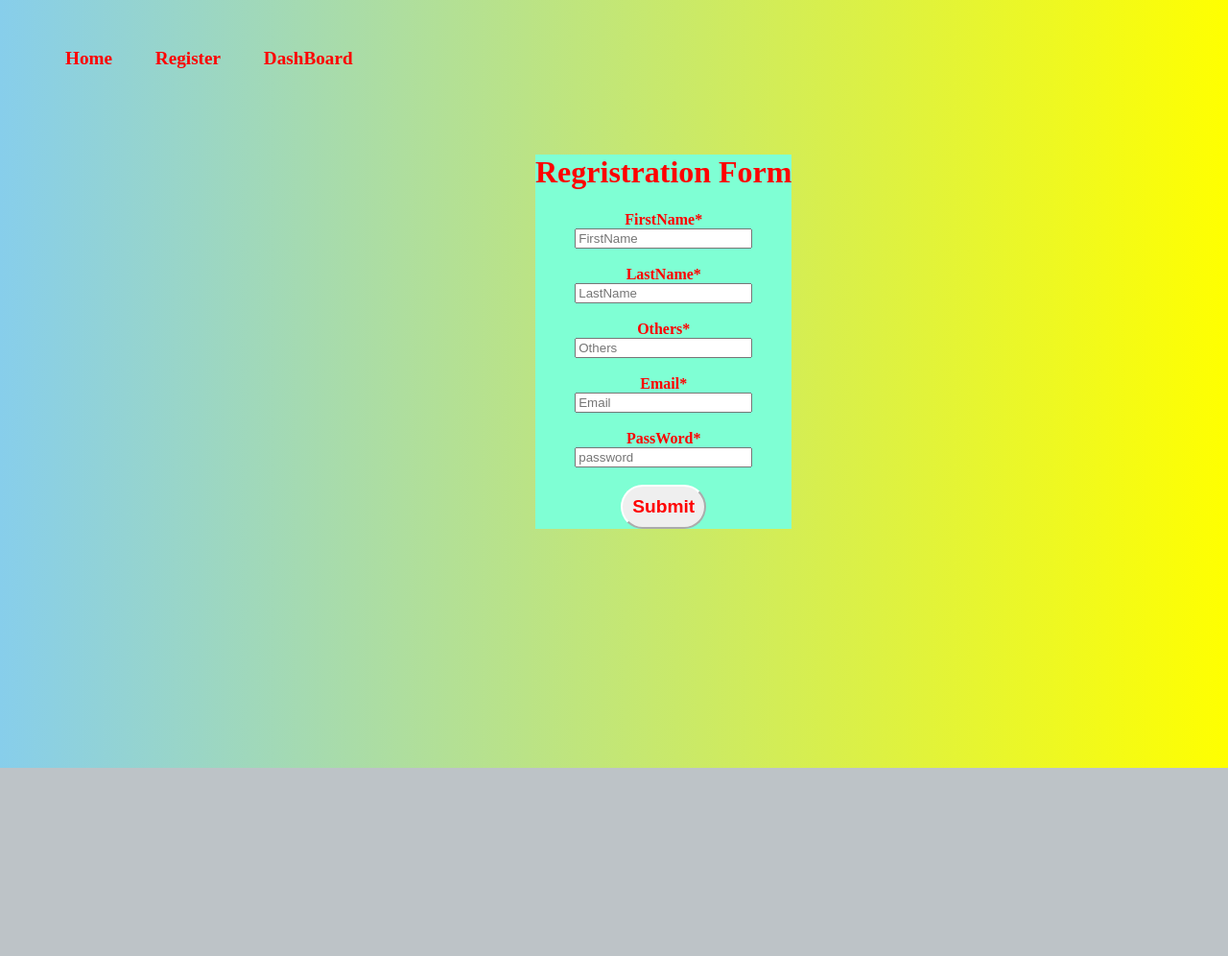
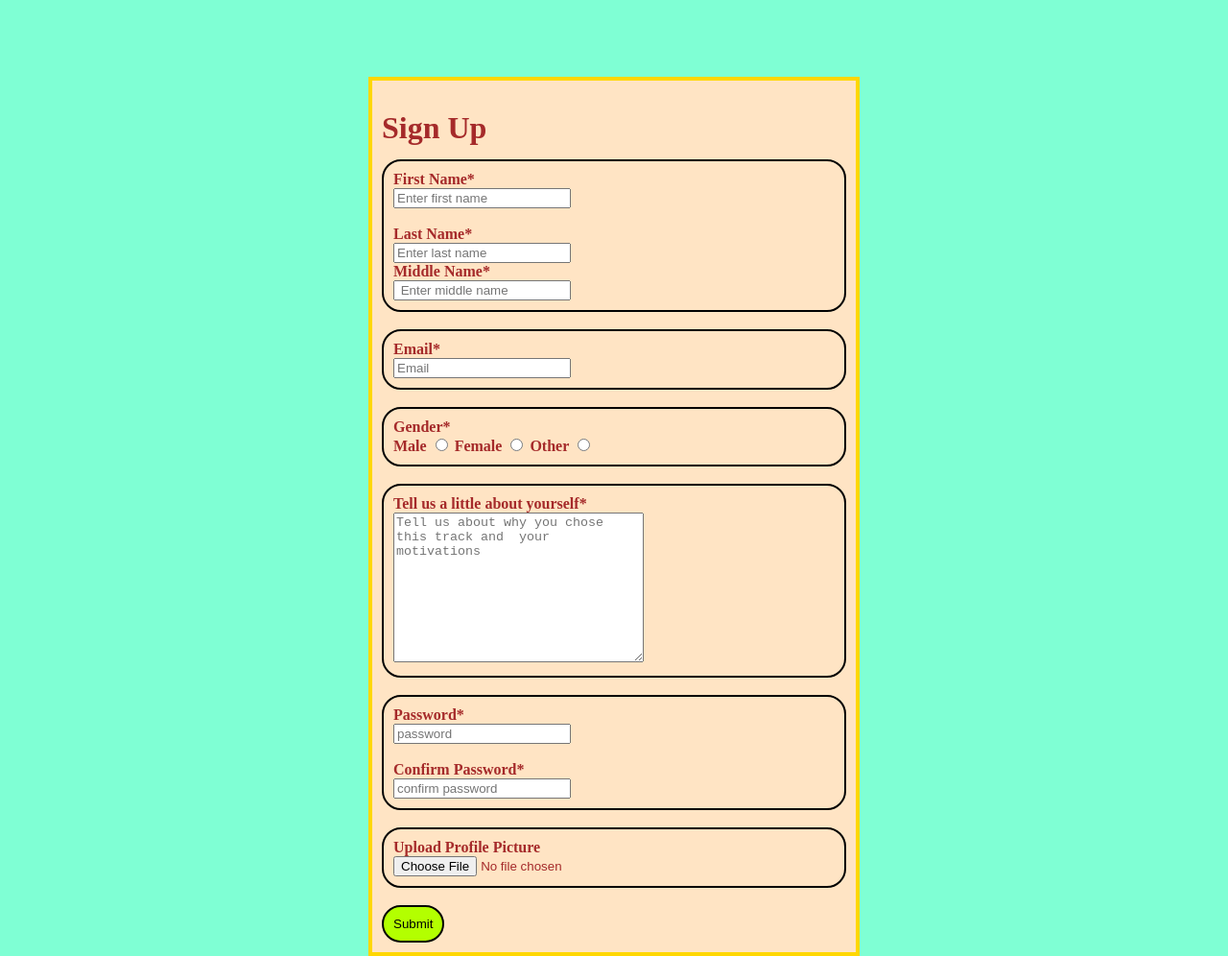
Before and after one commit to femiadams/TECH4DEV, a plain HTML site: page form.html in a window 1280 px wide. Shown: the whole page at 96% size. Before the commit the page ends 800 px from the top, so only its background shows below. Drawn offline with Linux system fonts and the light colour scheme.

Commit message:
Form.html and form.css by Timmy

```diff
--- /dev/null
+++ b/form.css
@@ -0,0 +1,65 @@
+body {
+    /* box-sizing: border-box; */
+    background-color: aquamarine;
+}
+h1 {
+    color: brown;
+    justify-content: center;
+    position: absolute;
+
+}
+
+.form {
+    position: absolute;
+    top: 10%;
+    left: 30%;
+    right: 30%;
+    width: auto;
+    border: 4px solid gold;
+    padding: 10px;
+    background-color: bisque;
+}
+.name {
+    border: 2px solid black;
+    border-radius: 20px;
+    padding: 10px;
+}
+label {
+    font-weight: bold;
+    color: brown;
+}
+.text {
+    border: 2px solid black;
+    border-radius: 20px;
+    padding: 10px;
+}
+
+.email {
+    border: 2px solid black;
+    border-radius: 20px;
+    padding: 10px;
+}
+
+.gender{
+    border: 2px solid black;
+    border-radius: 20px;
+    padding: 10px;
+
+}
+
+.password {
+    border: 2px solid black;
+    border-radius: 20px;
+    padding: 10px;
+}
+.upload {
+    border: 2px solid black;
+    border-radius: 20px;
+    padding: 10px;
+}
+.button{
+    border: 2px solid black;
+    border-radius: 20px;
+    padding: 10px;
+    background-color: rgb(179, 255, 0);
+}
--- a/form.html
+++ b/form.html
@@ -1,59 +1,85 @@
 <!DOCTYPE html>
 <html lang="en">
-
 <head>
     <meta charset="UTF-8">
     <meta http-equiv="X-UA-Compatible" content="IE=edge">
     <meta name="viewport" content="width=device-width, initial-scale=1.0">
-    <title> TECH4DEV GROUP 6</title>
-    <link rel="stylesheet" href="css/style.css">
+    <link rel="stylesheet" href="form.css">
+    <title>Sign-Up</title>
 </head>
-
-
 <body>
-    <ul class="Na_Bar">
-        <li><a href="index.html">Home</a></li>
-        <li><a href="Form.html">Register</a></li>
-        <li><a href="DashBoard.html">DashBoard</a></li>
-      </ul>
-
-
-
-
-
-      <div id="Reg_div">
-        <h1>Regristration Form</h1>
-        <form action="Register">
-          <label for="">
-              FirstName* <br>
-              <input type="text" name="" id="" placeholder="FirstName" required><br><br>
-          </label>
+    <div class="form">
+        <h1>Sign Up</h1>
+        <br><br><br><br>
+        <div>
+            <form action="dashboard.html" method="post">
+            <section class="name">
+                <label  for="">
+                    First Name* <br>
+                    <input type="text" name="" id="" placeholder="Enter first name" required>
+                </label><br><br>
 
                 <label for="">
-              LastName* <br>
-              <input type="text" name="" id="" placeholder="LastName" required><br><br>
-          </label>
+                    Last Name* <br>
+                    <input type="text" name="" id="" placeholder="Enter last name" required>
+                </label><br>
 
                 <label for="">
-             Others* <br>
-              <input type="text" name="" id="" placeholder="Others" ><br><br>
+                    Middle Name* <br>
+                    <input type="text" name="" id="" placeholder=" Enter middle name" >
                 </label>
+            </section>
+            <br>
+            <section class="email">
+                <label  for="" >
+                    Email* <br>
+                    <input type="email" name="" id="" placeholder="Email" required>
+                </label>
+            </section>
+            <br>
+            <section class="gender">
+                    <label for="" id="gender">Gender*</label><br>
+                    <label for="" id="gender"> Male
+                        <input type="radio" name="gender" value="Male" id="" required>
+                    </label>
+                    <label for="" id="gender">Female
+                        <input type="radio" name="gender" value="Female" id="" required>
+                    </label>
+                    <label for="" id="gender">Other
+                        <input type="radio" name="gender" value="Other" id="" required>
+                    </label>
+            </section>
+            <br>
+            <section class="text">
+                <label for="">Tell us a little about yourself*
+                    <br>
+                <textarea class="" name="" id="" cols="30" rows="10" placeholder="Tell us about why you chose this track and  your motivations" required></textarea>
+                </label>
+            </section>
+            <br>
 
+            <section class="password">
+                <label for="">
+                    Password* <br>
+                    <input type="password" name="" id="" placeholder="password" required>
+                </label><br><br>
+                <label for="">
+                    Confirm Password* <br>
+                    <input type="password" name="" id="" placeholder="confirm password" required>
+                </label>
+            </section>
+            <br>
 
-
-          <label for="" >
-              Email* <br>
-              <input type="email" name="" id="" placeholder="Email" required><br><br>
+            <section class="upload">
+                <label for="">Upload Profile Picture
+                <br>
+                    <input type="file" name="" id="" accept=".jpeg, .jpg, .png" required>
                 </label>
-
-          <label for="">
-              PassWord* <br>
-              <input type="password" name="" id="" placeholder="password" required><br><br>
-          </label>
-          <button type="submit" >Submit</button>
+            </section>
+                <br>
+            <button class="button" type="submit" >Submit</button>
             </form>
         </div>
-
+    </div>
 </body>
-
 </html>
```
Lines whose indentation alone changed are shown as unchanged.
